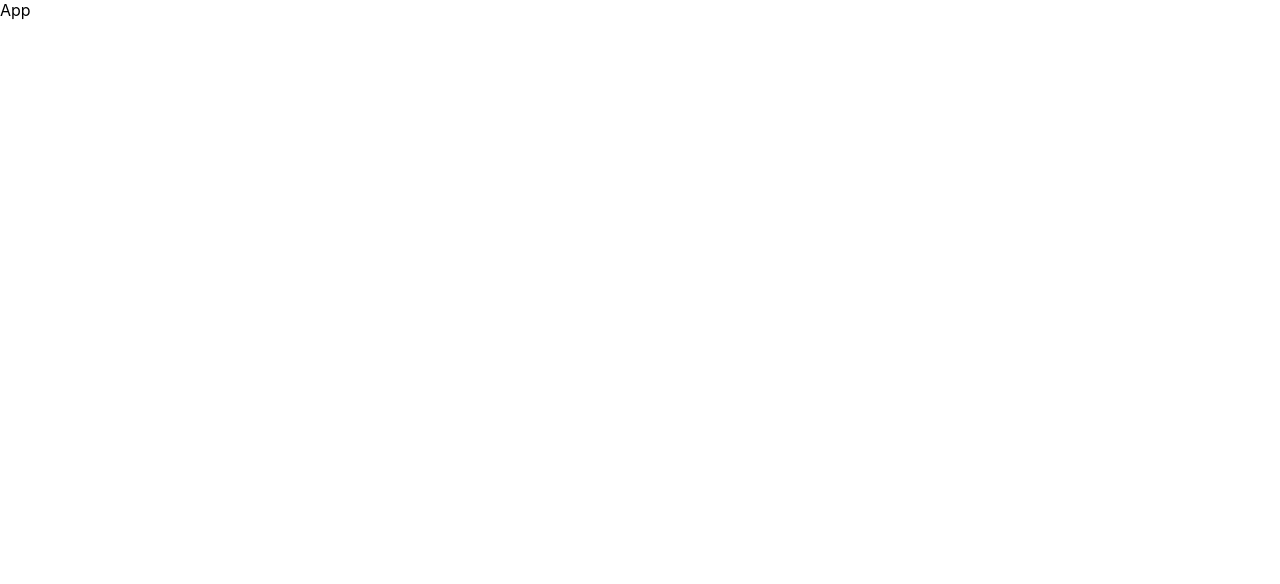
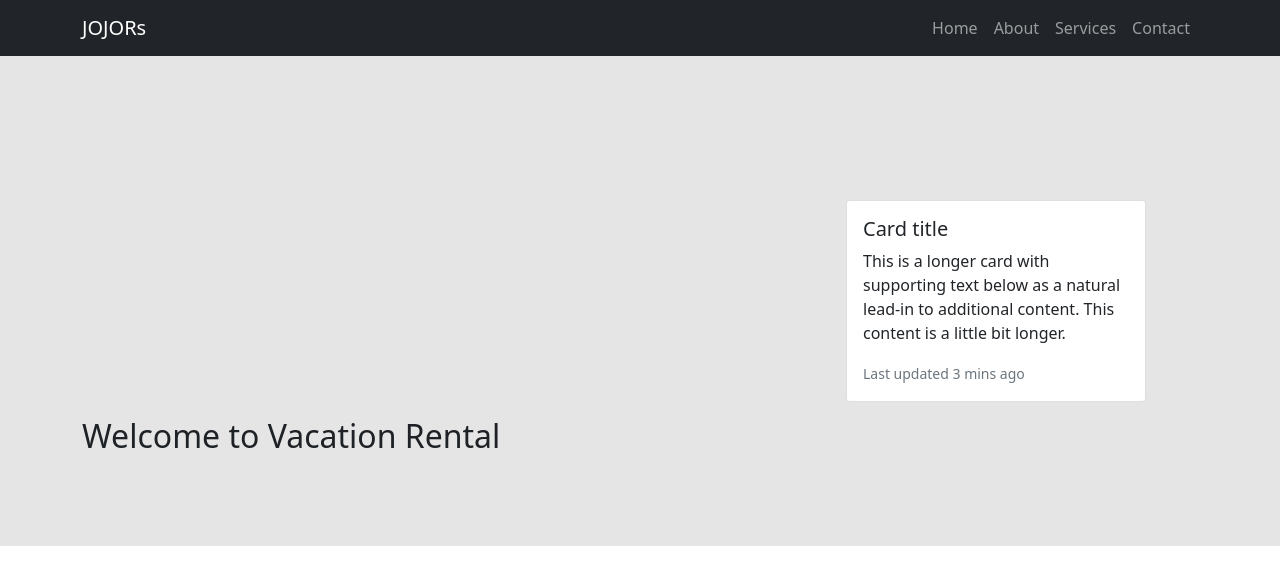
Before and after one commit to samiramrullah/Front-end-design, a React (Create React App) app in the folder frontend/: page / in a window 1280 px wide. Shown: the top 584 px of the page. Built offline with nearby package versions, Linux system fonts and the light colour scheme.

Commit message:
home page initial

```diff
--- a/frontend/package.json
+++ b/frontend/package.json
@@ -6,6 +6,7 @@
     "@testing-library/jest-dom": "^5.16.4",
     "@testing-library/react": "^13.3.0",
     "@testing-library/user-event": "^13.5.0",
+    "bootstrap": "^5.1.3",
     "react": "^18.2.0",
     "react-dom": "^18.2.0",
     "react-scripts": "5.0.1",
--- a/frontend/src/App.js
+++ b/frontend/src/App.js
@@ -5,7 +5,8 @@ import './App.css';
 function App() {
   return (
     <div className="App">
-      App
+      <Navbar/>
+      <Home/>
     </div>
   );
 }
--- a/frontend/src/components/Navbar/Navbar.jsx
+++ b/frontend/src/components/Navbar/Navbar.jsx
@@ -1,8 +1,28 @@
 import React from 'react'
+import '../../../node_modules/bootstrap/dist/css/bootstrap.min.css'
 import './Navbar.css'
 const Navbar = () => {
   return (
-    <div>Navbar</div>
+    <div>
+      <nav className="navbar navbar-expand-lg navbar-dark navbar bg-dark navbar-light " id="navbar">
+        <div className="container">
+          <a className="navbar-brand" href="/">JOJO<span>Rs</span></a>
+          <button className="navbar-toggler collapsed" type="button" data-toggle="collapse" data-target="#nav" aria-controls="ftco-nav" aria-expanded="false" aria-label="Toggle navigation">
+            <span className="fa fa-bars"></span> Menu
+          </button>
+          <div className="navbar-collapse collapse justify-content-end" id="nav"  >
+            <ul className="navbar-nav ms-autos">
+              <li className="nav-item active"><a href="Home" className="nav-link">Home</a></li>
+              <li className="nav-item"><a href="About" className="nav-link">About</a></li>
+              <li className="nav-item"><a href="Services" className="nav-link">Services</a></li>
+
+              <li className="nav-item"><a href="Contact Us" className="nav-link">Contact</a></li>
+            </ul>
+          </div>
+        </div>
+      </nav>
+
+    </div>
   )
 }
 
--- a/frontend/src/pages/Home/Home.css
+++ b/frontend/src/pages/Home/Home.css
@@ -0,0 +1,19 @@
+.main-wrap {
+    width: 100%;
+    height: 100%;
+    position: inherit;
+    background-size: cover;
+    background-repeat: no-repeat;
+    background-position: top center;
+    position: relative;
+}
+.overlay {
+    position: absolute;
+    top: 0;
+    left: 0;
+    right: 0;
+    bottom: 0;
+    content: '';
+    opacity: .1;
+    background: #000;
+}
--- a/frontend/src/pages/Home/Home.jsx
+++ b/frontend/src/pages/Home/Home.jsx
@@ -1,7 +1,40 @@
 import './Home.css'
 const Home = () => {
   return (
-    <div>Home</div>
+    <div>
+      <div className='main-wrap' style={{height: '490px' ,background: '50%' ,position:'117px' }} >
+        <div className='overlay'></div>
+        <section>
+      <div className='container'>
+        <div className='row justify-content-end ms-auto'  style={{ height: '170px', }}>
+
+          <div className='col-lg-4 '>
+            <div className="card " style={{ width: '300px', marginTop:'9rem' }}>
+              <div className="card-body">
+                <h5 className="card-title">Card title</h5>
+                <p className="card-text">This is a longer card with supporting text below as a natural lead-in to additional content. This content is a little bit longer.</p>
+                <p className="card-text"><small className="text-muted">Last updated 3 mins ago</small></p>
+              </div>
+            </div>
+          </div>
+        </div>
+      </div>
+      </section>
+      <section style={{zIndex:1}}>
+      <div className='container'>
+          <div className='row no-gutters slider-text  align-items-center justify-content-start'  style={{ height: '429px', }}>
+            <div className='col-md-7'>
+              <h2>Welcome to Vacation Rental</h2>
+            </div>
+          </div>
+
+        </div>
+      </section>
+
+      </div>
+
+
+    </div>
   )
 }
 
```
Also changed, not shown: 1 other file (tests, documents, lock files or other folders).
